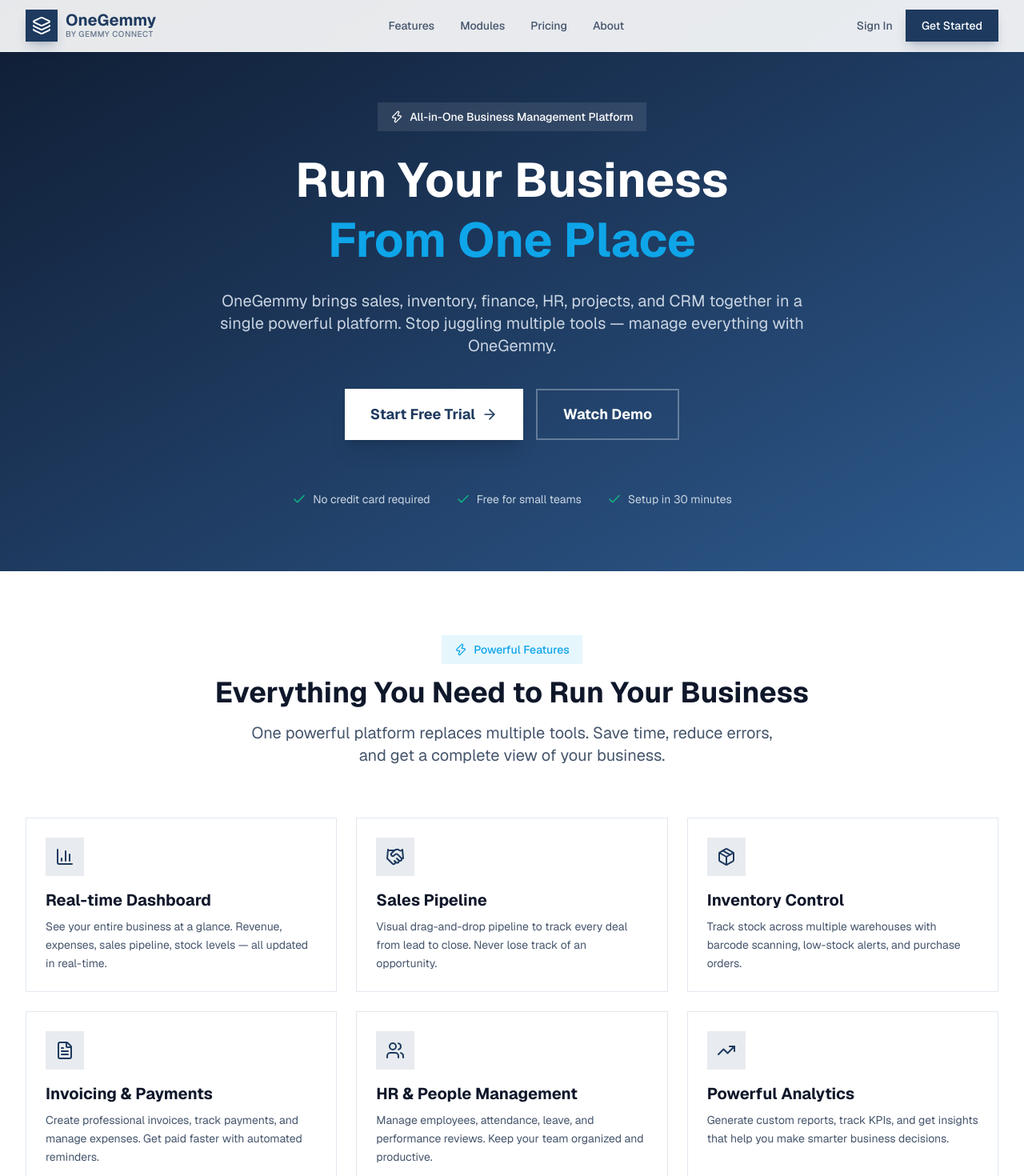
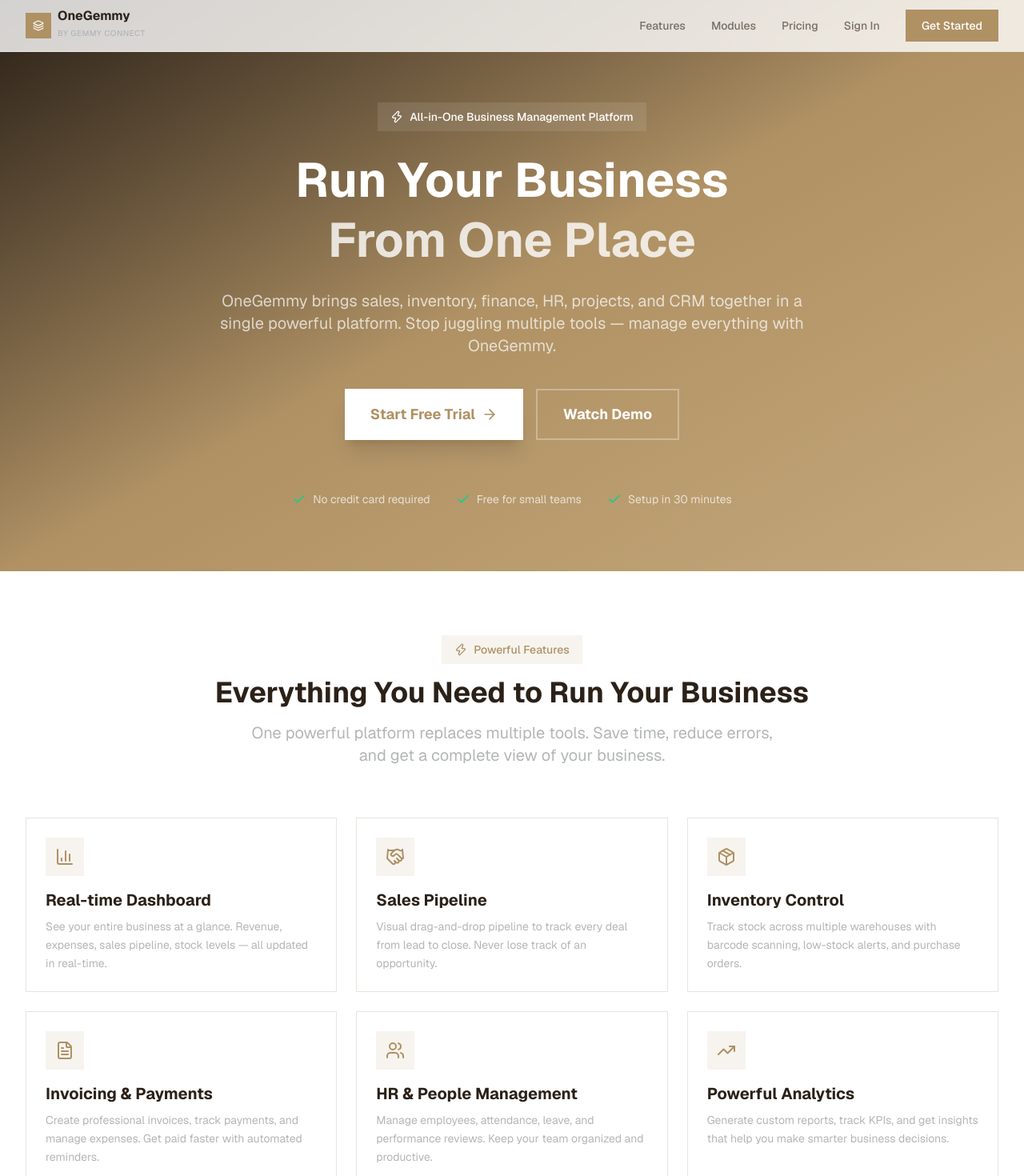
Before and after one commit to gemmyconnectltd/onegemmy, a Next.js app in the folder frontend/: page / in a window 1280 px wide. Shown: the top 1470 px of the page at 80% size. Built offline with nearby package versions, Linux system fonts and the light colour scheme.

Commit message:
fix: update all components to use correct Gemmy Connect brand colors
- Primary: #af9164 (gold)
- Accent: #6f1a07 (maroon)
- Foreground: #2b2118
- Sidebar: #111111
- Updated landing page, navbar, footer, logo, config

```diff
--- a/frontend/src/app/page.tsx
+++ b/frontend/src/app/page.tsx
@@ -29,7 +29,7 @@ export default function Home() {
       <Navbar />
 
       {/* Hero Section */}
-      <section className="pt-32 pb-20 px-4 sm:px-6 lg:px-8 bg-gradient-to-br from-[#0F1D33] via-[#1E3A5F] to-[#2D5A8E]">
+      <section className="pt-32 pb-20 px-4 sm:px-6 lg:px-8 bg-gradient-to-br from-[#2b2118] via-primary to-[#c4a77a]">
         <div className="max-w-7xl mx-auto text-center">
           <div className="inline-flex items-center gap-2 bg-white/10 backdrop-blur-sm text-white px-4 py-2 rounded-full text-sm font-medium mb-6">
             <Zap size={16} />
@@ -38,9 +38,9 @@ export default function Home() {
           <h1 className="text-4xl md:text-6xl font-bold text-white mb-6 leading-tight">
             Run Your Business
             <br />
-            <span className="text-[#0EA5E9]">From One Place</span>
+            <span className="text-white/80">From One Place</span>
           </h1>
-          <p className="text-xl text-slate-300 max-w-3xl mx-auto mb-10">
+          <p className="text-xl text-white/70 max-w-3xl mx-auto mb-10">
             OneGemmy brings sales, inventory, finance, HR, projects, and CRM
             together in a single powerful platform. Stop juggling multiple tools
             — manage everything with OneGemmy.
@@ -48,7 +48,7 @@ export default function Home() {
           <div className="flex flex-col sm:flex-row gap-4 justify-center">
             <a
               href="/register"
-              className="bg-white text-[#1E3A5F] px-8 py-4 rounded-lg font-bold text-lg hover:bg-slate-50 transition-colors inline-flex items-center justify-center gap-2 shadow-xl"
+              className="bg-white text-primary px-8 py-4 rounded-lg font-bold text-lg hover:bg-surface transition-colors inline-flex items-center justify-center gap-2 shadow-xl"
             >
               Start Free Trial
               <ArrowRight size={20} />
@@ -60,17 +60,17 @@ export default function Home() {
               Watch Demo
             </a>
           </div>
-          <div className="mt-16 flex flex-wrap justify-center gap-8 text-slate-300 text-sm">
+          <div className="mt-16 flex flex-wrap justify-center gap-8 text-white/70 text-sm">
             <div className="flex items-center gap-2">
-              <Check size={18} className="text-[#10B981]" />
+              <Check size={18} className="text-emerald-400" />
               No credit card required
             </div>
             <div className="flex items-center gap-2">
-              <Check size={18} className="text-[#10B981]" />
+              <Check size={18} className="text-emerald-400" />
               Free for small teams
             </div>
             <div className="flex items-center gap-2">
-              <Check size={18} className="text-[#10B981]" />
+              <Check size={18} className="text-emerald-400" />
               Setup in 30 minutes
             </div>
           </div>
@@ -81,14 +81,14 @@ export default function Home() {
       <section id="features" className="py-20 px-4 sm:px-6 lg:px-8">
         <div className="max-w-7xl mx-auto">
           <div className="text-center mb-16">
-            <div className="inline-flex items-center gap-2 bg-[#0EA5E9]/10 text-[#0EA5E9] px-4 py-2 rounded-full text-sm font-medium mb-4">
+            <div className="inline-flex items-center gap-2 bg-primary/10 text-primary px-4 py-2 rounded-full text-sm font-medium mb-4">
               <Zap size={16} />
               Powerful Features
             </div>
-            <h2 className="text-3xl md:text-4xl font-bold text-[#0F172A] mb-4">
+            <h2 className="text-3xl md:text-4xl font-bold text-foreground mb-4">
               Everything You Need to Run Your Business
             </h2>
-            <p className="text-xl text-slate-600 max-w-2xl mx-auto">
+            <p className="text-xl text-muted max-w-2xl mx-auto">
               One powerful platform replaces multiple tools. Save time, reduce
               errors, and get a complete view of your business.
             </p>
@@ -98,18 +98,18 @@ export default function Home() {
             {features.map((feature) => (
               <div
                 key={feature.title}
-                className="p-6 rounded-xl border border-slate-200 hover:border-[#1E3A5F]/30 hover:shadow-lg transition-all group"
+                className="p-6 rounded-xl border border-border hover:border-primary/30 hover:shadow-lg transition-all group"
               >
-                <div className="w-12 h-12 bg-[#1E3A5F]/10 rounded-xl flex items-center justify-center mb-4 group-hover:bg-[#1E3A5F] transition-colors">
+                <div className="w-12 h-12 bg-primary/10 rounded-xl flex items-center justify-center mb-4 group-hover:bg-primary transition-colors">
                   <feature.icon
                     size={24}
-                    className="text-[#1E3A5F] group-hover:text-white transition-colors"
+                    className="text-primary group-hover:text-white transition-colors"
                   />
                 </div>
-                <h3 className="text-xl font-bold text-[#0F172A] mb-2">
+                <h3 className="text-xl font-bold text-foreground mb-2">
                   {feature.title}
                 </h3>
-                <p className="text-slate-600 text-sm leading-relaxed">
+                <p className="text-muted text-sm leading-relaxed">
                   {feature.description}
                 </p>
               </div>
@@ -119,17 +119,17 @@ export default function Home() {
       </section>
 
       {/* Modules Section */}
-      <section id="modules" className="py-20 px-4 sm:px-6 lg:px-8 bg-slate-50">
+      <section id="modules" className="py-20 px-4 sm:px-6 lg:px-8 bg-surface">
         <div className="max-w-7xl mx-auto">
           <div className="text-center mb-16">
-            <div className="inline-flex items-center gap-2 bg-[#1E3A5F]/10 text-[#1E3A5F] px-4 py-2 rounded-full text-sm font-medium mb-4">
+            <div className="inline-flex items-center gap-2 bg-primary/10 text-primary px-4 py-2 rounded-full text-sm font-medium mb-4">
               <Layers size={16} />
               Complete Modules
             </div>
-            <h2 className="text-3xl md:text-4xl font-bold text-[#0F172A] mb-4">
+            <h2 className="text-3xl md:text-4xl font-bold text-foreground mb-4">
               Powerful Modules for Every Department
             </h2>
-            <p className="text-xl text-slate-600 max-w-2xl mx-auto">
+            <p className="text-xl text-muted max-w-2xl mx-auto">
               Each module is designed to handle a specific area of your business
               with depth and simplicity.
             </p>
@@ -139,24 +139,24 @@ export default function Home() {
             {modules.map((module) => (
               <div
                 key={module.title}
-                className="bg-white rounded-xl p-6 shadow-sm hover:shadow-md transition-shadow border border-slate-100"
+                className="bg-white rounded-xl p-6 shadow-sm hover:shadow-md transition-shadow border border-border"
               >
                 <div className="flex items-start gap-4">
-                  <div className="w-12 h-12 bg-gradient-to-br from-[#1E3A5F] to-[#2D5A8E] rounded-xl flex items-center justify-center flex-shrink-0">
+                  <div className="w-12 h-12 bg-primary rounded-xl flex items-center justify-center flex-shrink-0">
                     <module.icon size={24} className="text-white" />
                   </div>
                   <div className="flex-1">
-                    <h3 className="text-lg font-bold text-[#0F172A] mb-2">
+                    <h3 className="text-lg font-bold text-foreground mb-2">
                       {module.title}
                     </h3>
-                    <p className="text-slate-600 text-sm mb-4 leading-relaxed">
+                    <p className="text-muted text-sm mb-4 leading-relaxed">
                       {module.description}
                     </p>
                     <div className="flex flex-wrap gap-2">
                       {module.tags.map((tag) => (
                         <span
                           key={tag}
-                          className="text-xs bg-slate-100 text-slate-600 px-3 py-1 rounded-full"
+                          className="text-xs bg-surface text-foreground/70 px-3 py-1"
                         >
                           {tag}
                         </span>
@@ -174,14 +174,14 @@ export default function Home() {
       <section className="py-20 px-4 sm:px-6 lg:px-8">
         <div className="max-w-7xl mx-auto">
           <div className="text-center mb-16">
-            <div className="inline-flex items-center gap-2 bg-[#10B981]/10 text-[#10B981] px-4 py-2 rounded-full text-sm font-medium mb-4">
+            <div className="inline-flex items-center gap-2 bg-accent/10 text-accent px-4 py-2 rounded-full text-sm font-medium mb-4">
               <Globe size={16} />
               Scalable Solutions
             </div>
-            <h2 className="text-3xl md:text-4xl font-bold text-[#0F172A] mb-4">
+            <h2 className="text-3xl md:text-4xl font-bold text-foreground mb-4">
               Built for Every Business Size
             </h2>
-            <p className="text-xl text-slate-600 max-w-2xl mx-auto">
+            <p className="text-xl text-muted max-w-2xl mx-auto">
               Whether you&apos;re a solo entrepreneur or a large enterprise,
               OneGemmy scales with you.
             </p>
@@ -193,26 +193,26 @@ export default function Home() {
                 key={size.title}
                 className={`rounded-xl p-6 border-2 transition-all ${
                   size.featured
-                    ? "border-[#1E3A5F] bg-[#1E3A5F]/5 shadow-lg scale-105"
-                    : "border-slate-200 hover:border-[#1E3A5F]/30"
+                    ? "border-primary bg-primary/5 shadow-lg scale-105"
+                    : "border-border hover:border-primary/30"
                 }`}
               >
                 {size.featured && (
-                  <div className="bg-[#1E3A5F] text-white text-xs font-bold px-3 py-1 rounded-full inline-block mb-4">
+                  <div className="bg-primary text-white text-xs font-bold px-3 py-1 rounded-full inline-block mb-4">
                     MOST POPULAR
                   </div>
                 )}
-                <h3 className="text-2xl font-bold text-[#0F172A] mb-2">
+                <h3 className="text-2xl font-bold text-foreground mb-2">
                   {size.title}
                 </h3>
-                <p className="text-slate-500 text-sm mb-4">{size.subtitle}</p>
+                <p className="text-muted text-sm mb-4">{size.subtitle}</p>
                 <ul className="space-y-3">
                   {size.features.map((f) => (
                     <li
                       key={f}
-                      className="flex items-center gap-2 text-slate-700 text-sm"
+                      className="flex items-center gap-2 text-foreground/70 text-sm"
                     >
-                      <Check size={16} className="text-[#10B981] flex-shrink-0" />
+                      <Check size={16} className="text-emerald-500 flex-shrink-0" />
                       {f}
                     </li>
                   ))}
@@ -224,7 +224,7 @@ export default function Home() {
       </section>
 
       {/* Stats Section */}
-      <section className="py-20 px-4 sm:px-6 lg:px-8 bg-[#0F172A]">
+      <section className="py-20 px-4 sm:px-6 lg:px-8" style={{ background: "var(--sidebar)" }}>
         <div className="max-w-7xl mx-auto">
           <div className="grid grid-cols-2 md:grid-cols-4 gap-8 text-center">
             {stats.map((stat) => (
@@ -232,7 +232,7 @@ export default function Home() {
                 <div className="text-4xl md:text-5xl font-bold text-white mb-2">
                   {stat.value}
                 </div>
-                <div className="text-slate-400 text-sm">{stat.label}</div>
+                <div className="text-white/50 text-sm">{stat.label}</div>
               </div>
             ))}
           </div>
@@ -240,19 +240,19 @@ export default function Home() {
       </section>
 
       {/* CTA Section */}
-      <section className="py-20 px-4 sm:px-6 lg:px-8 bg-gradient-to-br from-[#0F1D33] to-[#1E3A5F]">
+      <section className="py-20 px-4 sm:px-6 lg:px-8 bg-gradient-to-br from-[#2b2118] to-primary">
         <div className="max-w-4xl mx-auto text-center">
           <h2 className="text-3xl md:text-4xl font-bold text-white mb-6">
             Ready to Transform Your Business?
           </h2>
-          <p className="text-xl text-slate-300 mb-10">
+          <p className="text-xl text-white/70 mb-10">
             Join thousands of businesses already using OneGemmy to manage their
             operations, boost sales, and grow faster.
           </p>
           <div className="flex flex-col sm:flex-row gap-4 justify-center">
             <a
               href="/register"
-              className="bg-white text-[#1E3A5F] px-8 py-4 rounded-lg font-bold text-lg hover:bg-slate-50 transition-colors inline-flex items-center justify-center gap-2"
+              className="bg-white text-primary px-8 py-4 rounded-lg font-bold text-lg hover:bg-surface transition-colors inline-flex items-center justify-center gap-2"
             >
               Start Your Free Trial
               <ArrowRight size={20} />
--- a/frontend/src/components/ui/Logo.tsx
+++ b/frontend/src/components/ui/Logo.tsx
@@ -2,52 +2,36 @@ import { Layers } from "lucide-react";
 
 interface LogoProps {
   size?: "sm" | "md" | "lg";
-  showText?: boolean;
-  className?: string;
 }
-
-export function Logo({
-  size = "md",
-  showText = true,
-  className = "",
-}: LogoProps) {
-  const iconSizes = {
-    sm: 18,
-    md: 24,
-    lg: 32,
-  };
-
-  const textSizes = {
-    sm: "text-lg",
-    md: "text-xl",
-    lg: "text-3xl",
-  };
 
 const containerSizes = {
   sm: "w-8 h-8",
   md: "w-10 h-10",
-    lg: "w-14 h-14",
+  lg: "w-12 h-12",
 };
 
+const textSizes = {
+  sm: "text-base",
+  md: "text-lg",
+  lg: "text-xl",
+};
+
+export function Logo({ size = "md" }: LogoProps) {
   return (
-    <div className={`flex items-center gap-2.5 ${className}`}>
+    <div className="flex items-center gap-2">
       <div
-        className={`${containerSizes[size]} bg-[#1E3A5F] rounded-xl flex items-center justify-center shadow-lg shadow-[#1E3A5F]/20`}
+        className={`${containerSizes[size]} bg-primary flex items-center justify-center`}
       >
-        <Layers className="text-white" size={iconSizes[size]} />
+        <Layers className="text-white" size={size === "sm" ? 14 : size === "md" ? 18 : 22} />
       </div>
-      {showText && (
-        <div className="flex flex-col">
-          <span
-            className={`${textSizes[size]} font-bold text-[#1E3A5F] leading-none`}
-          >
+      <div>
+        <span className={`${textSizes[size]} font-bold block leading-none text-foreground`}>
           OneGemmy
         </span>
-          <span className="text-[10px] text-[#64748B] font-medium tracking-wider uppercase">
+        <span className="text-[10px] text-muted font-medium tracking-wider uppercase">
           by Gemmy Connect
         </span>
       </div>
-      )}
     </div>
   );
 }
--- a/frontend/src/components/ui/Navbar.tsx
+++ b/frontend/src/components/ui/Navbar.tsx
@@ -1,118 +1,65 @@
 "use client";
 
 import { useState } from "react";
-import { Menu, X, ChevronDown } from "lucide-react";
+import { Menu, X } from "lucide-react";
 import { Logo } from "./Logo";
 
-interface NavbarProps {
-  showAuth?: boolean;
-}
-
-export function Navbar({ showAuth = true }: NavbarProps) {
-  const [mobileMenuOpen, setMobileMenuOpen] = useState(false);
+export function Navbar() {
+  const [open, setOpen] = useState(false);
 
   return (
-    <nav className="fixed top-0 left-0 right-0 z-50 bg-white/90 backdrop-blur-md border-b border-slate-100">
+    <nav className="fixed top-0 left-0 right-0 z-50 bg-white/80 backdrop-blur-md border-b border-border">
       <div className="max-w-7xl mx-auto px-4 sm:px-6 lg:px-8">
-        <div className="flex justify-between items-center h-16">
-          <Logo size="md" />
+        <div className="flex items-center justify-between h-16">
+          <Logo size="sm" />
 
           <div className="hidden md:flex items-center gap-8">
-            <a
-              href="#features"
-              className="text-slate-600 hover:text-[#1E3A5F] transition-colors font-medium text-sm"
-            >
+            <a href="#features" className="text-foreground/60 hover:text-foreground transition-colors font-medium text-sm">
               Features
             </a>
-            <a
-              href="#modules"
-              className="text-slate-600 hover:text-[#1E3A5F] transition-colors font-medium text-sm"
-            >
+            <a href="#modules" className="text-foreground/60 hover:text-foreground transition-colors font-medium text-sm">
               Modules
             </a>
-            <a
-              href="#pricing"
-              className="text-slate-600 hover:text-[#1E3A5F] transition-colors font-medium text-sm"
-            >
+            <a href="#pricing" className="text-foreground/60 hover:text-foreground transition-colors font-medium text-sm">
               Pricing
             </a>
+            <a href="/login" className="text-foreground/60 hover:text-foreground transition-colors font-medium text-sm">
+              Sign In
+            </a>
             <a
-              href="#about"
-              className="text-slate-600 hover:text-[#1E3A5F] transition-colors font-medium text-sm"
+              href="/register"
+              className="bg-primary text-white px-5 py-2.5 font-medium text-sm hover:opacity-90 transition-opacity"
             >
-              About
+              Get Started
             </a>
           </div>
 
-          {showAuth && (
-            <div className="hidden md:flex items-center gap-4">
-              <a
-                href="/login"
-                className="text-slate-600 hover:text-[#1E3A5F] transition-colors font-medium text-sm"
-              >
-                Sign In
-              </a>
-              <a
-                href="/register"
-                className="bg-[#1E3A5F] text-white px-5 py-2.5 rounded-lg font-medium text-sm hover:bg-[#2D5A8E] transition-colors shadow-lg shadow-[#1E3A5F]/20"
-              >
-                Get Started
-              </a>
-            </div>
-          )}
-
-          <button
-            type="button"
-            className="md:hidden p-2 rounded-lg text-slate-600 hover:bg-slate-100 transition-colors"
-            onClick={() => setMobileMenuOpen(!mobileMenuOpen)}
-          >
-            {mobileMenuOpen ? <X size={24} /> : <Menu size={24} />}
+          <button onClick={() => setOpen(!open)} className="md:hidden text-foreground">
+            {open ? <X size={20} /> : <Menu size={20} />}
           </button>
         </div>
       </div>
 
-      {mobileMenuOpen && (
-        <div className="md:hidden border-t border-slate-100 bg-white">
-          <div className="px-4 py-4 space-y-3">
-            <a
-              href="#features"
-              className="block text-slate-600 hover:text-[#1E3A5F] transition-colors font-medium"
-            >
-              Features
-            </a>
-            <a
-              href="#modules"
-              className="block text-slate-600 hover:text-[#1E3A5F] transition-colors font-medium"
-            >
-              Modules
-            </a>
-            <a
-              href="#pricing"
-              className="block text-slate-600 hover:text-[#1E3A5F] transition-colors font-medium"
-            >
-              Pricing
-            </a>
-            <a
-              href="#about"
-              className="block text-slate-600 hover:text-[#1E3A5F] transition-colors font-medium"
-            >
-              About
-            </a>
-            <div className="pt-3 border-t border-slate-100 space-y-3">
-              <a
-                href="/login"
-                className="block text-slate-600 hover:text-[#1E3A5F] transition-colors font-medium"
-              >
-                Sign In
-              </a>
-              <a
-                href="/register"
-                className="block bg-[#1E3A5F] text-white px-5 py-2.5 rounded-lg font-medium text-center hover:bg-[#2D5A8E] transition-colors"
-              >
-                Get Started
-              </a>
-            </div>
-          </div>
+      {open && (
+        <div className="md:hidden bg-white border-t border-border px-4 pb-4">
+          <a href="#features" className="block text-foreground/60 hover:text-foreground transition-colors font-medium py-3 border-b border-border">
+            Features
+          </a>
+          <a href="#modules" className="block text-foreground/60 hover:text-foreground transition-colors font-medium py-3 border-b border-border">
+            Modules
+          </a>
+          <a href="#pricing" className="block text-foreground/60 hover:text-foreground transition-colors font-medium py-3 border-b border-border">
+            Pricing
+          </a>
+          <a href="/login" className="block text-foreground/60 hover:text-foreground transition-colors font-medium py-3 border-b border-border">
+            Sign In
+          </a>
+          <a
+            href="/register"
+            className="block bg-primary text-white px-5 py-2.5 font-medium text-center mt-3 hover:opacity-90 transition-opacity"
+          >
+            Get Started
+          </a>
         </div>
       )}
     </nav>
--- a/frontend/src/lib/config.ts
+++ b/frontend/src/lib/config.ts
@@ -1,51 +1,36 @@
 export const siteConfig = {
   name: "OneGemmy",
-  description: "All-in-one business management platform by Gemmy Connect Ltd",
+  title: "OneGemmy — All-in-One Business Management Platform",
+  description:
+    "Manage sales, inventory, finance, HR, projects, and CRM from one powerful platform. Built by Gemmy Connect Ltd.",
+  company: "Gemmy Connect Ltd",
   url: "https://onegemmy.com",
-  company: "Gemmy Connect Ltd",
-  brand: {
-    primary: "#1E3A5F",
-    primaryLight: "#2D5A8E",
-    primaryDark: "#0F1D33",
-    secondary: "#0EA5E9",
-    accent: "#10B981",
+  links: {
+    github: "https://github.com/gemmyconnectltd",
+    linkedin: "https://linkedin.com/company/gemmyconnectltd",
+  },
+  colors: {
+    primary: "#af9164",
+    secondary: "#6f5a3a",
+    accent: "#6f1a07",
     success: "#10B981",
-    warning: "#F59E0B",
-    danger: "#EF4444",
-  },
-  links: {
-    github: "https://github.com/gemmyconnectltd/onegemmy",
-    twitter: "#",
-    linkedin: "#",
+    background: "#ffffff",
+    surface: "#f8f8f6",
+    foreground: "#2b2118",
+    muted: "#b3b6b7",
+    border: "#e8e4de",
+    sidebar: "#111111",
   },
 };
 
-export const navigation = {
-  main: [
-    { name: "Features", href: "#features" },
-    { name: "Modules", href: "#modules" },
-    { name: "Pricing", href: "#pricing" },
-    { name: "About", href: "#about" },
-  ],
-  auth: [
-    { name: "Sign In", href: "/login" },
-    { name: "Get Started", href: "/register" },
-  ],
-  product: [
-    { name: "Features", href: "#features" },
-    { name: "Modules", href: "#modules" },
-    { name: "Pricing", href: "#pricing" },
-    { name: "Documentation", href: "/docs" },
-  ],
-  company: [
-    { name: "About Us", href: "#about" },
-    { name: "Contact", href: "/contact" },
-    { name: "Careers", href: "/careers" },
-    { name: "Blog", href: "/blog" },
-  ],
-  legal: [
-    { name: "Privacy Policy", href: "/privacy" },
-    { name: "Terms of Service", href: "/terms" },
-    { name: "Security", href: "/security" },
-  ],
-};
+export const navigation = [
+  { name: "Dashboard", href: "/dashboard" },
+  { name: "Sales", href: "/sales" },
+  { name: "Stock", href: "/stock" },
+  { name: "Finance", href: "/finance" },
+  { name: "HR", href: "/hr" },
+  { name: "Projects", href: "/projects" },
+  { name: "CRM", href: "/crm" },
+  { name: "Reports", href: "/reports" },
+  { name: "Settings", href: "/settings" },
+];
```
Also changed, not shown: frontend/src/components/layout/Footer.tsx (+28 -107 lines). Lines whose indentation alone changed are shown as unchanged.
